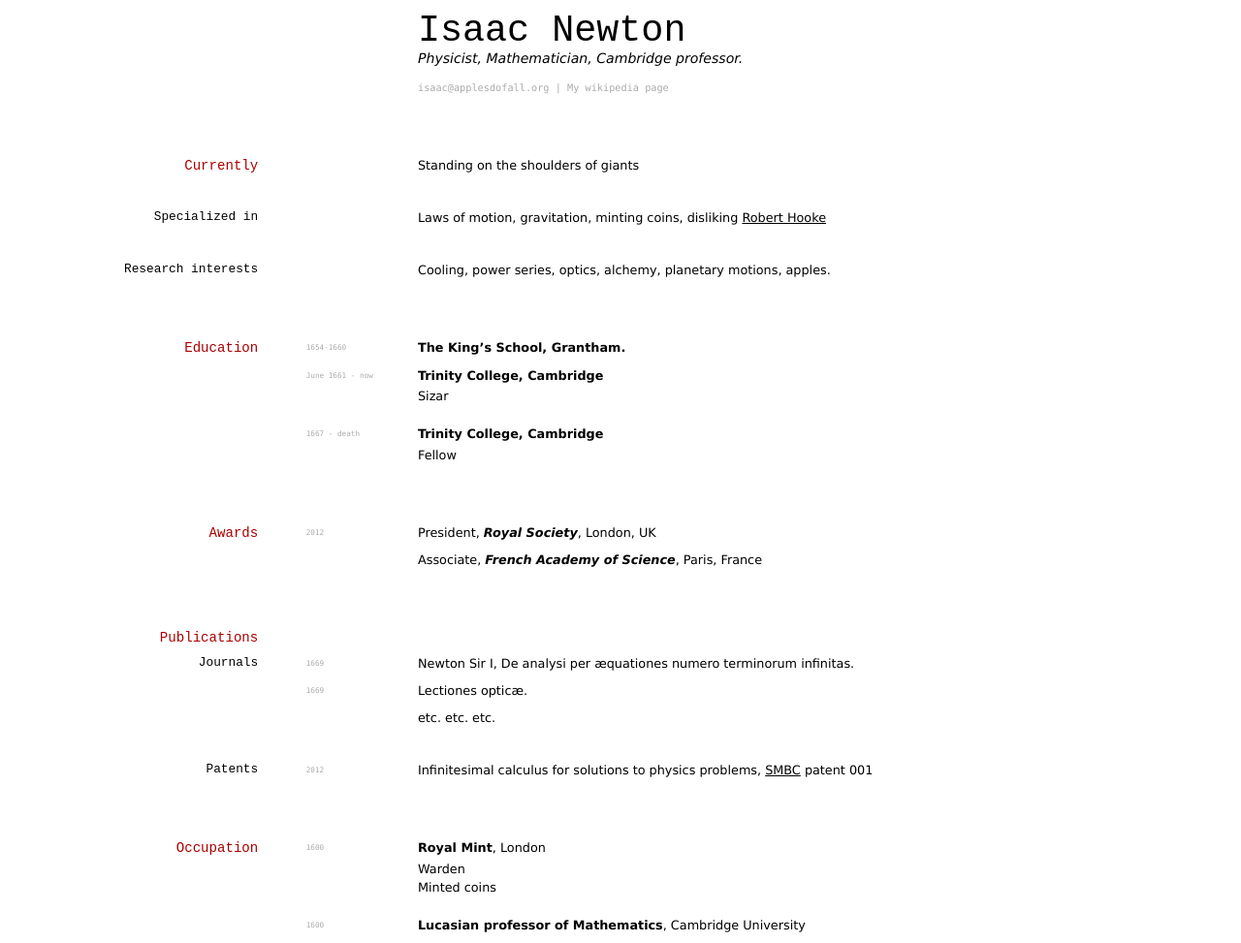
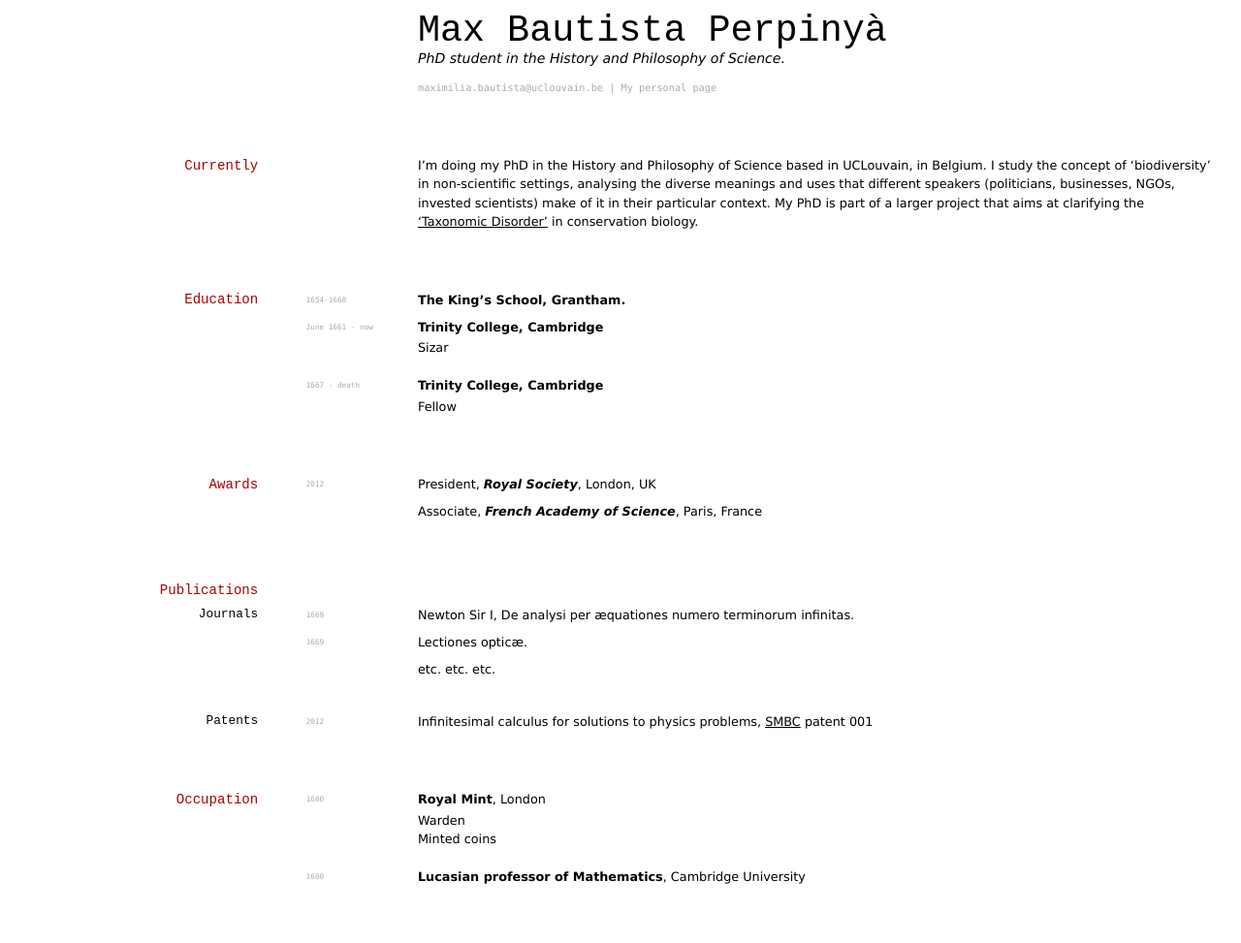
Before and after one commit to elipapa/markdown-cv, a Jekyll site: the page built from index.md, in a window 1280 px wide. Shown: the whole page at 97% size. Built offline with Jekyll 4.4.1, drawn with Linux system fonts in a browser that asks for light colours; after the commit the page ends 923 px from its top, so only the background shows below that.

Commit message:
Update index.md

```diff
--- a/index.md
+++ b/index.md
@@ -1,28 +1,19 @@
 ---
 layout: cv
-title: Isaac Newtons's CV
+title: Max Bautista Perpinyà's CV
 ---
-# Isaac Newton
-Physicist, Mathematician, Cambridge professor.
+# Max Bautista Perpinyà
+PhD student in the History and Philosophy of Science.
 
 <div id="webaddress">
-<a href="isaac@applesdofall.org">isaac@applesdofall.org</a>
-| <a href="http://en.wikipedia.org/wiki/Isaac_Newton">My wikipedia page</a>
+<a href="maximilia.bautista@uclouvain.be">maximilia.bautista@uclouvain.be</a>
+| <a href="https://www.oliviodare.com/">My personal page</a>
 </div>
 
 
 ## Currently
 
-Standing on the shoulders of giants
-
-### Specialized in
-
-Laws of motion, gravitation, minting coins, disliking [Robert Hooke](http://en.wikipedia.org/wiki/Robert_Hooke)
-
-
-### Research interests
-
-Cooling, power series, optics, alchemy, planetary motions, apples.
+I'm doing my PhD in the History and Philosophy of Science based in UCLouvain, in Belgium. I study the concept of ‘biodiversity’ in non-scientific settings, analysing the diverse meanings and uses that different speakers (politicians, businesses, NGOs, invested scientists) make of it in their particular context. My PhD is part of a larger project that aims at clarifying the <a href="https://blog.pencelab.be/2021/mapping-and-responding-to-taxonomic-disorder/">‘Taxonomic Disorder’</a> in conservation biology.
 
 
 ## Education
```
